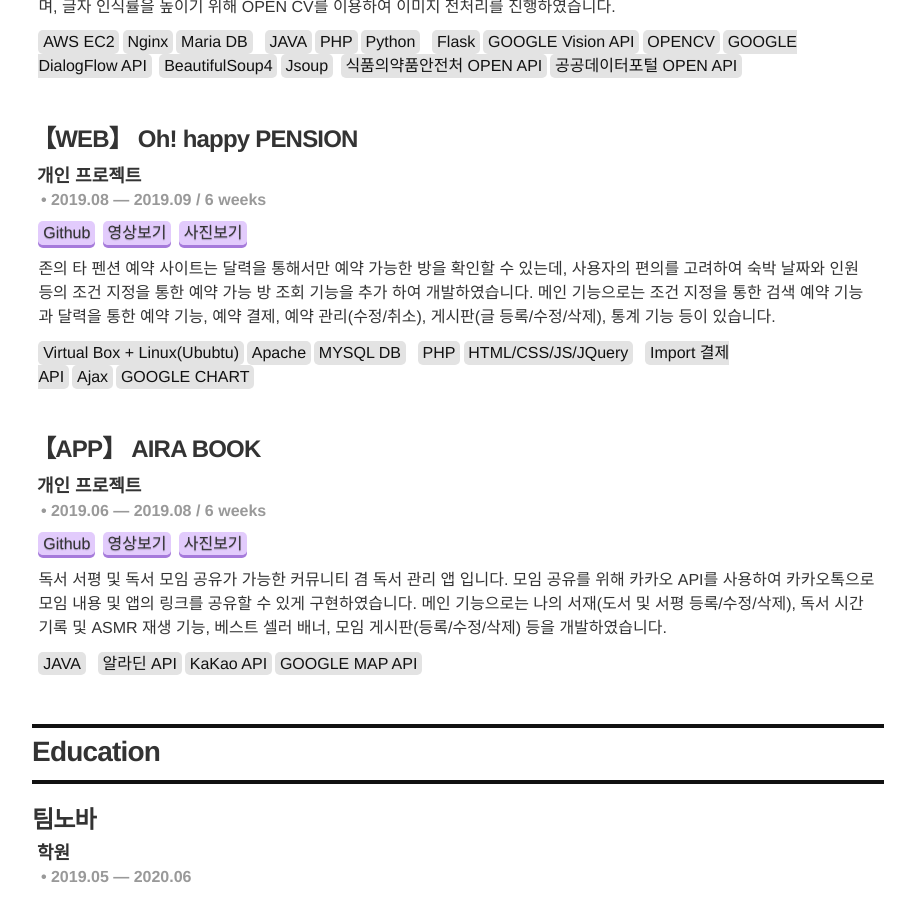
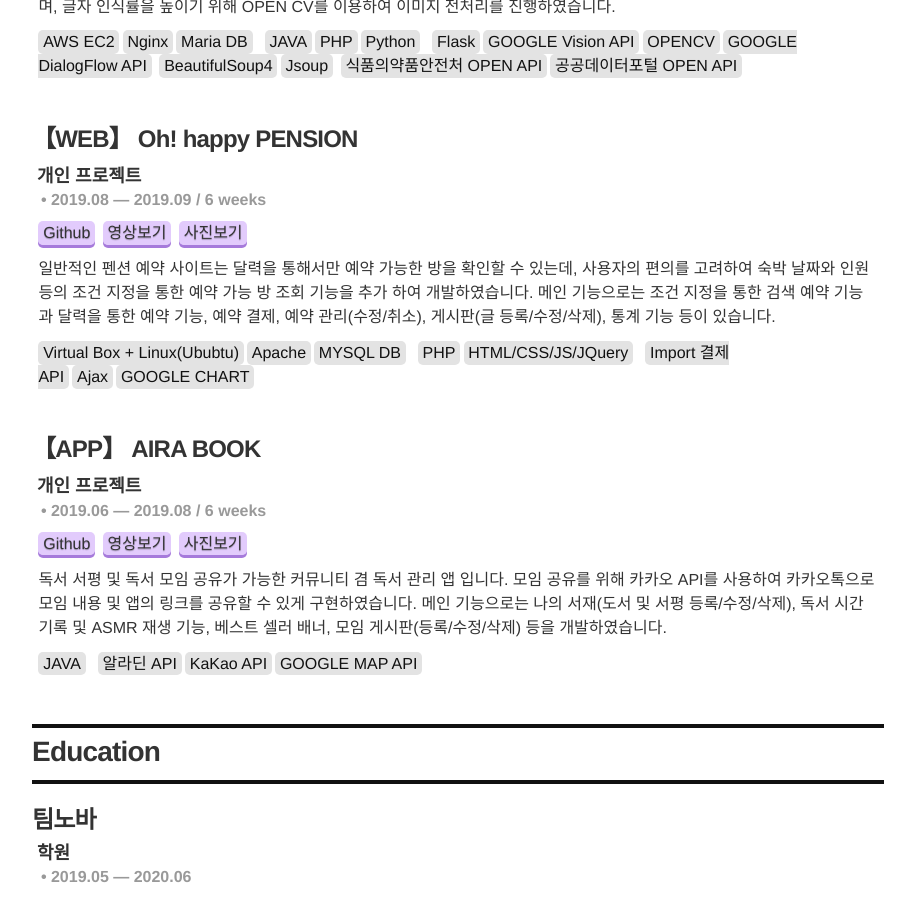
Before and after one commit to boraYoon2019/boraYoon2019.github.io, a Jekyll site: the page built from index.html, in a window 1280 px wide and 900 px high, scrolled down 1672 px. Shown: the whole window, without its empty margins (182-1097 px from the left). Built offline with Jekyll 4.4.1, drawn with Linux system fonts in a browser that asks for light colours.

Commit message:
[update]

```diff
--- a/_config.yml
+++ b/_config.yml
@@ -55,7 +55,7 @@
   # resume_facebook_url:          "insert Facebook URL here"
   # resume_linkedin_url:          "https://www.linkedin.com/in/joelglovier"
   # resume_instagram_url:         "https://www.youtube.com/channel/UCkFlQFMb3q1BLJ6FNibMdOQ/"
-  resume_youtube_url:         "https://www.youtube.com/channel/UCkFlQFMb3q1BLJ6FNibMdOQ/"
+  resume_youtube_url:         "https://youtu.be/KayJHQ4l4yk"
   # resume_website_url:           "http://joelglovier.com"
   # resume_medium_url:            "https://medium.com/@jglovier"
   resume_email:            "yunbora504@gmail.com"
--- a/_data/projects.yml
+++ b/_data/projects.yml
@@ -43,7 +43,7 @@
   git_url: "https://github.com/boraYoon2019/oh-happyPension"
   youtube_url: "https://youtu.be/KayJHQ4l4yk"
   preview: "https://github.com/boraYoon2019/oh-happyPension/blob/master/README.md"
-  description: "존의 타 펜션 예약 사이트는 달력을 통해서만 예약 가능한 방을 확인할 수 있는데, 사용자의 편의를 고려하여 숙박 날짜와 인원 등의 조건 지정을 통한 예약 가능 방 조회 기능을 추가 하여 개발하였습니다. 메인 기능으로는 조건 지정을 통한 검색 예약 기능과 달력을 통한 예약 기능, 예약 결제, 예약 관리(수정/취소), 게시판(글 등록/수정/삭제), 통계 기능 등이 있습니다.<br>"
+  description: "일반적인 펜션 예약 사이트는 달력을 통해서만 예약 가능한 방을 확인할 수 있는데, 사용자의 편의를 고려하여 숙박 날짜와 인원 등의 조건 지정을 통한 예약 가능 방 조회 기능을 추가 하여 개발하였습니다. 메인 기능으로는 조건 지정을 통한 검색 예약 기능과 달력을 통한 예약 기능, 예약 결제, 예약 관리(수정/취소), 게시판(글 등록/수정/삭제), 통계 기능 등이 있습니다.<br>"
   server: <span class='skill'>Virtual Box + Linux(Ububtu)</span><span class='skill'>Apache</span><span class='skill'>MYSQL DB</span>
   language: <span class='skill'>PHP</span><span class='skill'>HTML/CSS/JS/JQuery</span>
   skills: <span class='skill'>Import 결제 API</span><span class='skill'>Ajax</span><span class='skill'>GOOGLE CHART</span>
--- a/_includes/icon-links.html
+++ b/_includes/icon-links.html
@@ -4,54 +4,54 @@
 
   <!-- GitHub link -->
   {% if site.resume_social_links.resume_github_url %}
-  <li class="icon-link-item"><a href="{{ site.resume_social_links.resume_github_url }}" class="icon-link" itemprop="sameAs">{% include icons/icon-github.html %}</a></li>
+  <li class="icon-link-item"><a href="{{ site.resume_social_links.resume_github_url }}" class="icon-link" target="_blank" itemprop="sameAs">{% include icons/icon-github.html %}</a></li>
   {% endif %}
 
   <!-- Twitter link -->
   {% if site.resume_social_links.resume_twitter_url %}
-  <li class="icon-link-item"><a href="{{ site.resume_social_links.resume_twitter_url }}" class="icon-link" itemprop="sameAs">{% include icons/icon-twitter.html %}</a></li>
+  <li class="icon-link-item"><a href="{{ site.resume_social_links.resume_twitter_url }}" class="icon-link" target="_blank" itemprop="sameAs">{% include icons/icon-twitter.html %}</a></li>
   {% endif %}
 
   <!-- Medium link -->
   {% if site.resume_social_links.resume_medium_url %}
   <li class="icon-link-item">
-    <a href="{{ site.resume_social_links.resume_medium_url }}" class="icon-link" itemprop="url">{% include icons/icon-medium.html %}</a>
+    <a href="{{ site.resume_social_links.resume_medium_url }}" class="icon-link" target="_blank" itemprop="url">{% include icons/icon-medium.html %}</a>
   </li>
   {% endif %}
 
   <!-- Dribbble link -->
   {% if site.resume_social_links.resume_dribbble_url %}
-  <li class="icon-link-item"><a href="{{ site.resume_social_links.resume_dribbble_url }}" class="icon-link" itemprop="sameAs">{% include icons/icon-dribbble.html %}</a></li>
+  <li class="icon-link-item"><a href="{{ site.resume_social_links.resume_dribbble_url }}" class="icon-link" target="_blank" itemprop="sameAs">{% include icons/icon-dribbble.html %}</a></li>
   {% endif %}
 
   <!-- Facebook link -->
   {% if site.resume_social_links.resume_facebook_url %}
-  <li class="icon-link-item"><a href="{{ site.resume_social_links.resume_facebook_url }}" class="icon-link" itemprop="sameAs">{% include icons/icon-facebook.html %}</a></li>
+  <li class="icon-link-item"><a href="{{ site.resume_social_links.resume_facebook_url }}" class="icon-link" target="_blank" itemprop="sameAs">{% include icons/icon-facebook.html %}</a></li>
   {% endif %}
 
   <!-- LinkedIn link -->
   {% if site.resume_social_links.resume_linkedin_url %}
-  <li class="icon-link-item"><a href="{{ site.resume_social_links.resume_linkedin_url }}" class="icon-link" itemprop="sameAs">{% include icons/icon-linkedin.html %}</a></li>
+  <li class="icon-link-item"><a href="{{ site.resume_social_links.resume_linkedin_url }}" class="icon-link" target="_blank" itemprop="sameAs">{% include icons/icon-linkedin.html %}</a></li>
   {% endif %}
 
   <!-- Instagram link -->
   {% if site.resume_social_links.resume_instagram_url %}
-  <li class="icon-link-item"><a href="{{ site.resume_social_links.resume_instagram_url }}" class="icon-link" itemprop="sameAs">{% include icons/icon-instagram.html %}</a></li>
+  <li class="icon-link-item"><a href="{{ site.resume_social_links.resume_instagram_url }}" class="icon-link" target="_blank" itemprop="sameAs">{% include icons/icon-instagram.html %}</a></li>
   {% endif %}
 
   <!-- Instagram link -->
   {% if site.resume_social_links.resume_youtube_url %}
-  <li class="icon-link-item"><a href="{{ site.resume_social_links.resume_youtube_url }}" class="icon-link" itemprop="sameAs">{% include icons/icon-youtube.html %}</a></li>
+  <li class="icon-link-item"><a href="{{ site.resume_social_links.resume_youtube_url }}" class="icon-link" target="_blank" itemprop="sameAs">{% include icons/icon-youtube.html %}</a></li>
   {% endif %}
 
   <!-- Website link -->
   {% if site.resume_social_links.resume_website_url %}
-  <li class="icon-link-item"><a href="{{ site.resume_social_links.resume_website_url }}" class="icon-link" itemprop="url">{% include icons/icon-website.html %}</a></li>
+  <li class="icon-link-item"><a href="{{ site.resume_social_links.resume_website_url }}" class="icon-link" target="_blank" itemprop="url">{% include icons/icon-website.html %}</a></li>
   {% endif %}
 
   <!--Email link -->
   {% if site.resume_social_links.resume_email %}
-  <li class="icon-link-item"><a href="mailto:{{ site.resume_social_links.resume_email }}" class="icon-link" itemprop="url">{% include icons/icon-email.html %}</a></li>
+  <li class="icon-link-item"><a href="mailto:{{ site.resume_social_links.resume_email }}" class="icon-link" target="_blank" itemprop="url">{% include icons/icon-email.html %}</a></li>
   {% endif %}
 
 
```
